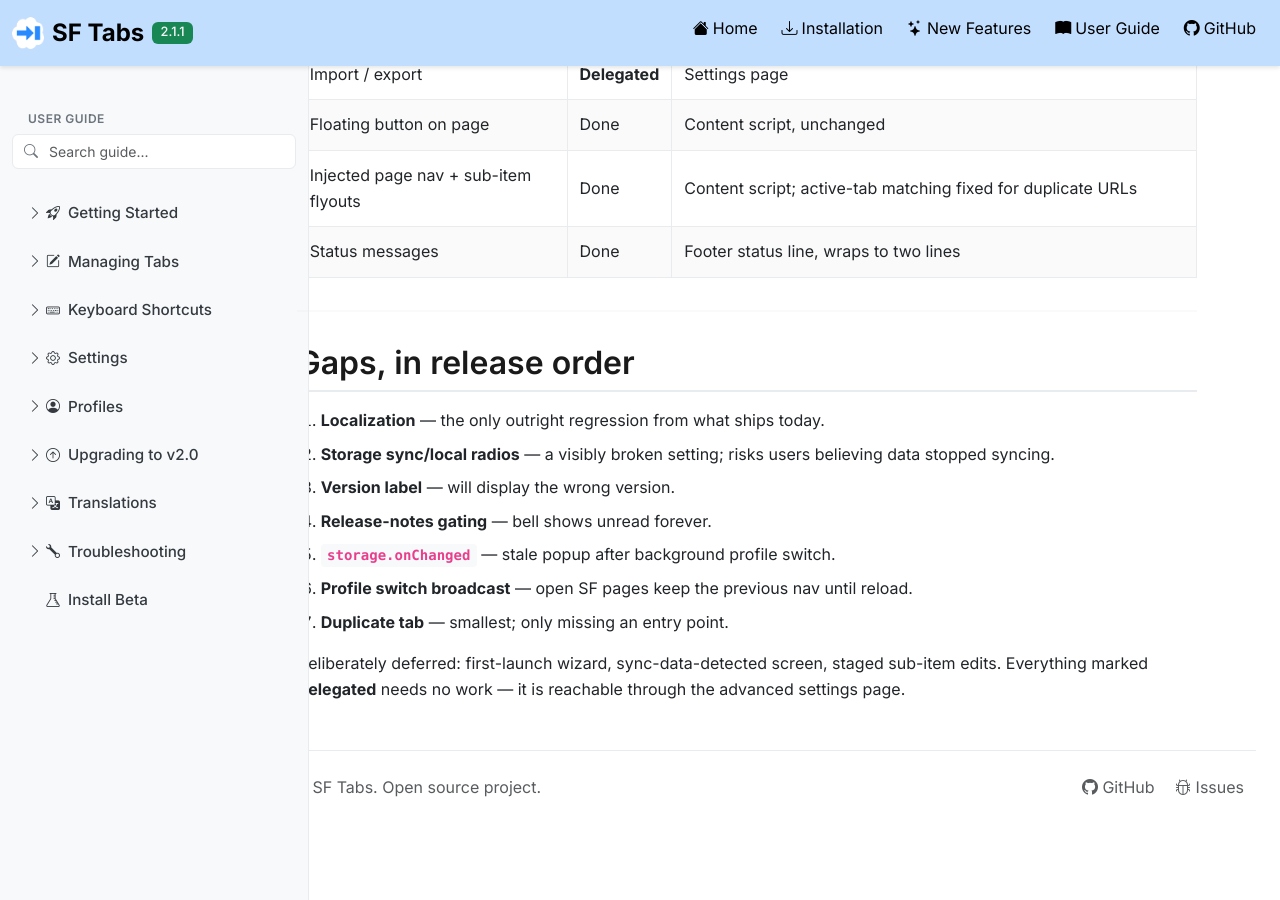
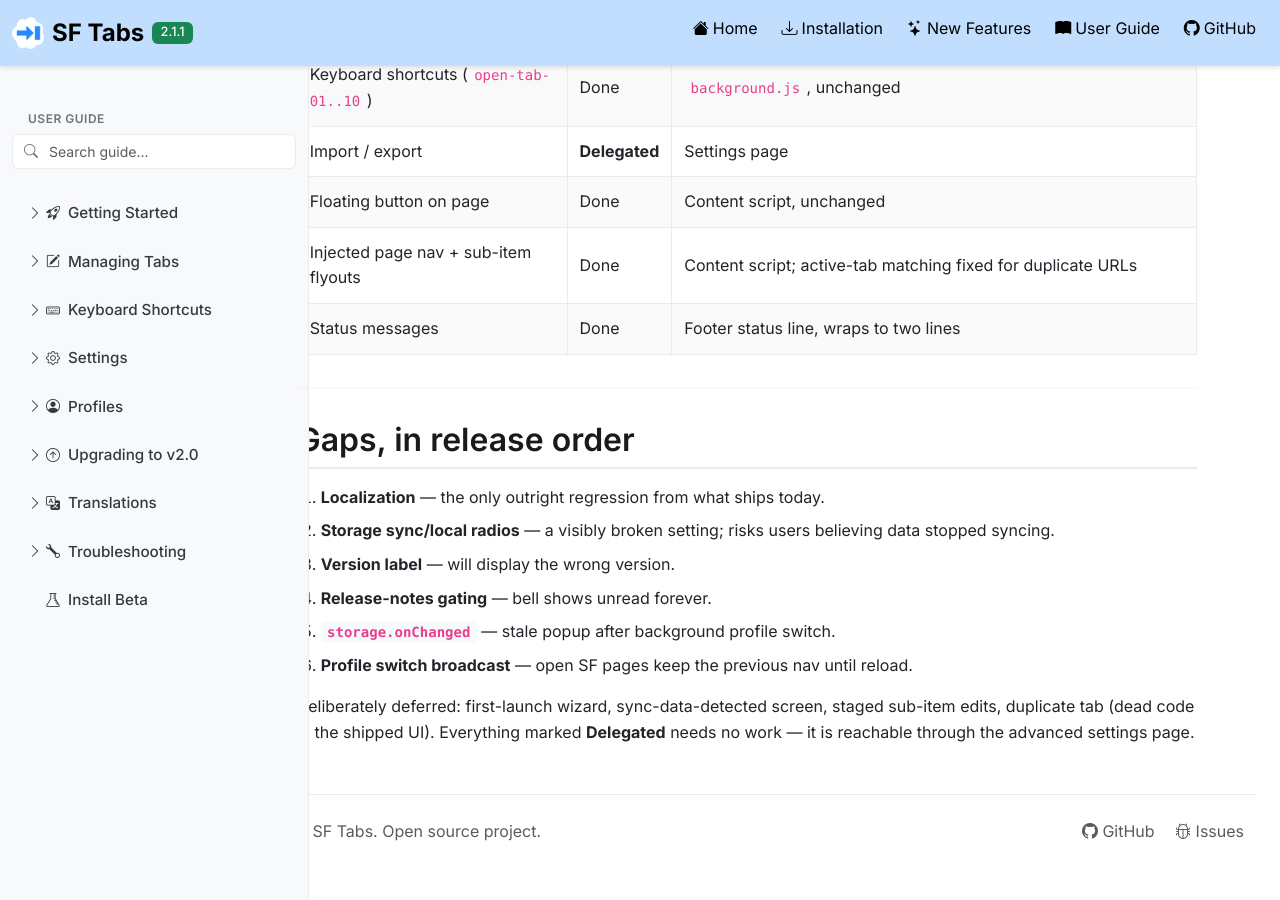
Before and after one commit to chrisrouse/sftabs, a Jekyll site: the page built from docs/ui-v2-parity.md, in a window 1280 px wide and 900 px high, scrolled down 4633 px. Built offline with Jekyll 4.4.1, drawn with Linux system fonts in a browser that asks for light colours; nearby versions of some CDN libraries; our own code applies the rules of GitHub Pages for plain Markdown files; before the commit the page ends 5490 px from its top, so only the background shows below that; some of the changed text lies outside the part shown.

Commit message:
docs: duplicate tab is dead code, not a parity gap
duplicateTab is defined and exported in popup-tabs.js but has no caller
anywhere, no control in the shipped markup, and no i18n string — it is
unreachable today, so v2 loses nothing. Six gaps remain.

Co-Authored-By: Claude Fable 5 <noreply@anthropic.com>

```diff
--- a/docs/ui-v2-parity.md
+++ b/docs/ui-v2-parity.md
@@ -28,7 +28,7 @@ Reverting is always one line: `manifest.base.json` → `action.default_popup`.
 | Add tab | Done | |
 | Edit tab (name, path, options) | Done | |
 | Delete tab, honouring skip-confirmation | Done | |
-| Duplicate tab | **Gap** | Exists in production (`SFTabs.tabs.duplicateTab`); no v2 entry point |
+| Duplicate tab | **Dropped** | `SFTabs.tabs.duplicateTab` exists but is unreachable in the shipped UI — no control, no caller, no i18n key. Not a parity gap; adding it would be new scope |
 | Reorder via keyboard buttons | Done | Move up/down, visible on hover and focus |
 | Reorder via drag | Done | Positional drop zones instead of production's 500ms hover delay |
 | Reset to defaults | **Delegated** | Settings page, Data section |
@@ -114,8 +114,7 @@ All `DEFAULT_SETTINGS` keys are accounted for.
 4. **Release-notes gating** — bell shows unread forever.
 5. **`storage.onChanged`** — stale popup after background profile switch.
 6. **Profile switch broadcast** — open SF pages keep the previous nav until reload.
-7. **Duplicate tab** — smallest; only missing an entry point.
 
 Deliberately deferred: first-launch wizard, sync-data-detected screen, staged
-sub-item edits. Everything marked **Delegated** needs no work — it is reachable
+sub-item edits, duplicate tab (dead code in the shipped UI). Everything marked **Delegated** needs no work — it is reachable
 through the advanced settings page.
```
